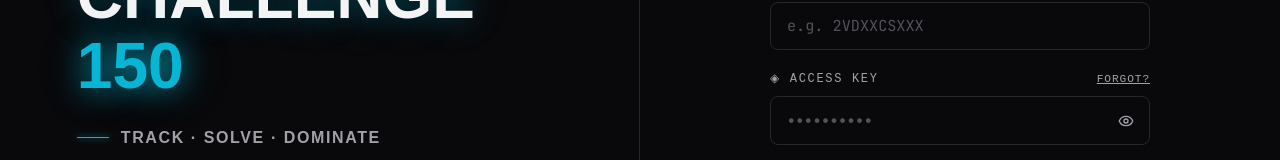
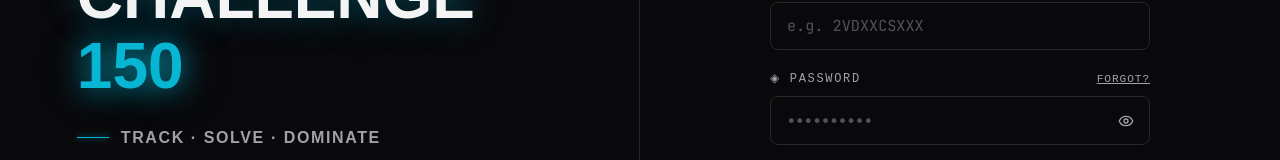
Before and after one commit to shivahiremath001/TSS_DSA_Checklist, a React (Vite) app: page /login in a window 1280 px wide. Shown: the part 319-479 px from the top of the page. Built offline with nearby package versions, Linux system fonts and the light colour scheme; no server answers.

Commit message:
changed "access key" to "password"

```diff
--- a/src/pages/LoginPage.tsx
+++ b/src/pages/LoginPage.tsx
@@ -154,7 +154,7 @@ export default function LoginPage() {
               <div>
                 <div style={{ display: "flex", justifyContent: "space-between", marginBottom: "0.5rem" }}>
                   <label htmlFor="login-password" style={{ fontFamily: "'Share Tech Mono', monospace", fontSize: "0.75rem", textTransform: "uppercase", letterSpacing: "0.14em", color: "var(--fg-muted)" }}>
-                    ◈ Access Key
+                    ◈ Password
                   </label>
                   <button type="button" onClick={() => setShowForgot(true)} style={{ fontFamily: "'Share Tech Mono', monospace", fontSize: "0.7rem", background: "none", border: "none", color: "var(--fg-muted)", cursor: "pointer", letterSpacing: "0.08em", textDecoration: "underline", textTransform: "uppercase" }}>
                     Forgot?
```
